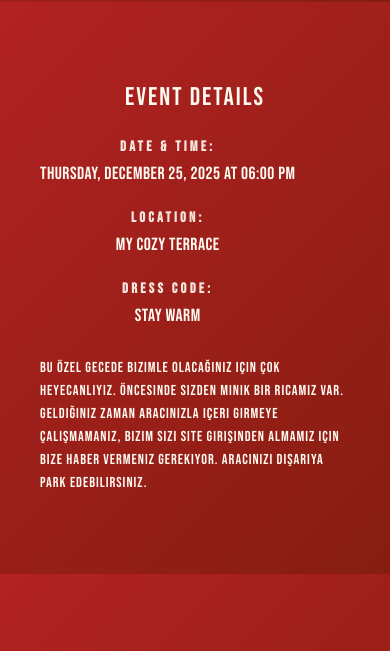
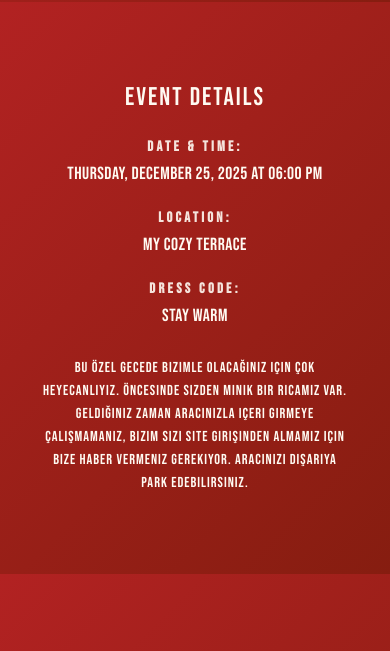
Before and after one commit to uveyzzz/christmas-Derin, a plain HTML site: page index.html in a window 390 px wide. Shown: the part 1120-1771 px from the top of the page. Drawn offline with Linux system fonts and the light colour scheme.

Commit message:
Fix mobile display issues

```diff
--- a/style.css
+++ b/style.css
@@ -33,6 +33,7 @@ body {
     width: 100%;
     height: 100%;
     object-fit: cover;
+    object-position: center;
     transform: translate(-50%, -50%);
     z-index: 1;
     will-change: transform;
@@ -169,10 +170,11 @@ section {
 .details-content-wrapper {
     display: flex;
     gap: 40px;
-    align-items: flex-start;
+    align-items: center;
     justify-content: center;
     max-width: 1200px;
     margin: 0 auto;
+    width: 100%;
 }
 
 .info-box {
@@ -181,13 +183,17 @@ section {
     border: none;
     border-radius: 0;
     padding: 0;
-    margin: 0;
+    margin: 0 auto;
     backdrop-filter: none;
+    text-align: center;
 }
 
 .details-message {
     flex: 1;
     min-width: 300px;
+    display: flex;
+    align-items: center;
+    justify-content: center;
 }
 
 .details-message p {
@@ -280,10 +286,12 @@ section {
     .details-content-wrapper {
         flex-direction: column;
         gap: 30px;
+        align-items: center;
     }
 
     .info-box {
         flex: 0 0 auto;
+        width: 100%;
     }
 
     .details-message p {
@@ -313,6 +321,11 @@ section {
 }
 
 @media (max-width: 480px) {
+    .hero-video {
+        object-fit: contain;
+        background: rgba(0, 0, 0, 0.3);
+    }
+
     .hero-title {
         font-size: 2.5rem;
         letter-spacing: 2px;
@@ -347,9 +360,14 @@ section {
         letter-spacing: 1.5px;
     }
 
+    .details-message {
+        width: 100%;
+    }
+
     .details-message p {
         font-size: 0.9rem;
         line-height: 1.6;
+        text-align: center;
     }
 
     .info-value {
@@ -396,7 +414,12 @@ section {
         font-size: 0.6em;
     }
 
+    .details-message {
+        width: 100%;
+    }
+
     .details-message p {
         font-size: 0.85rem;
+        text-align: center;
     }
 }
```
